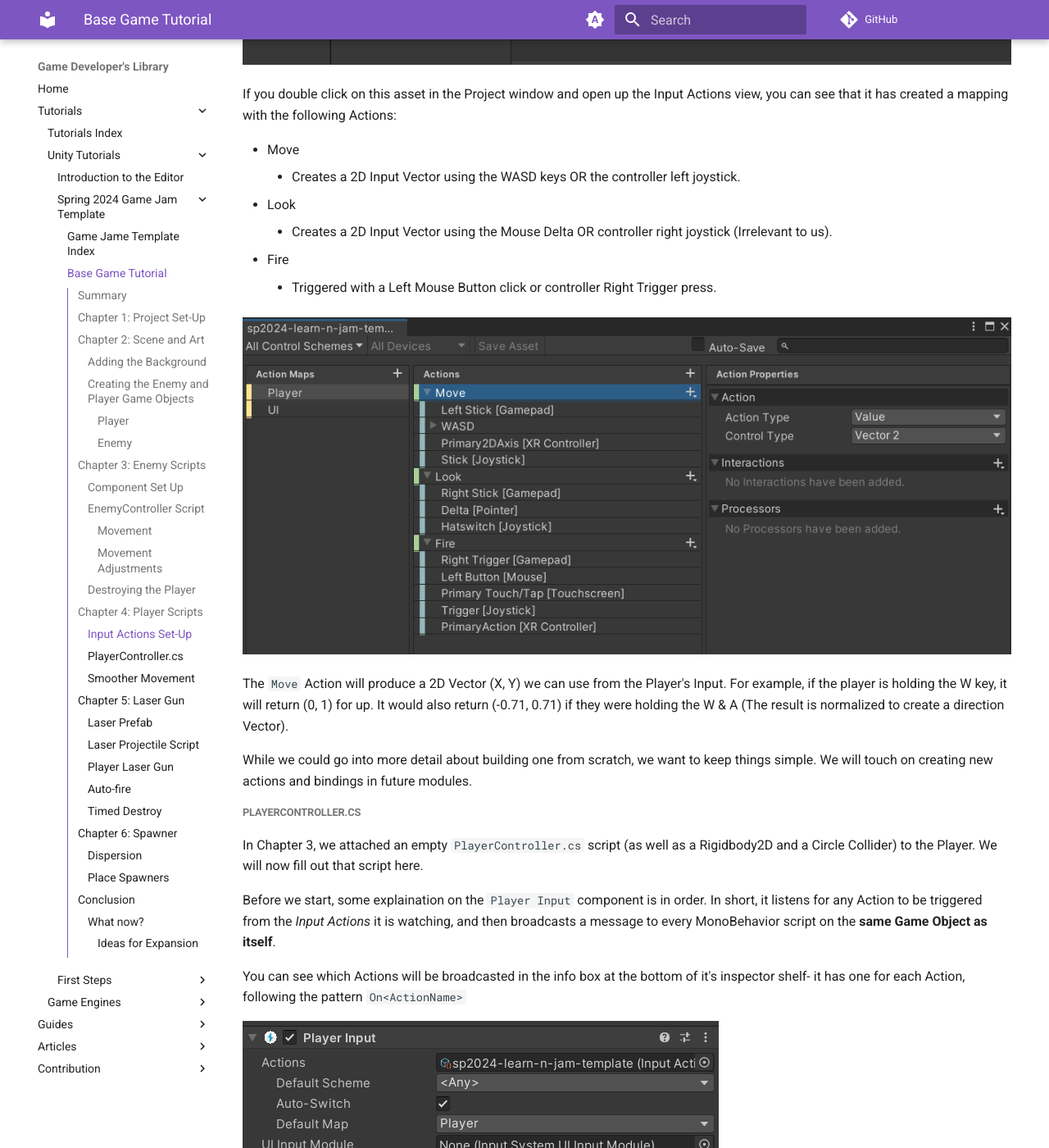
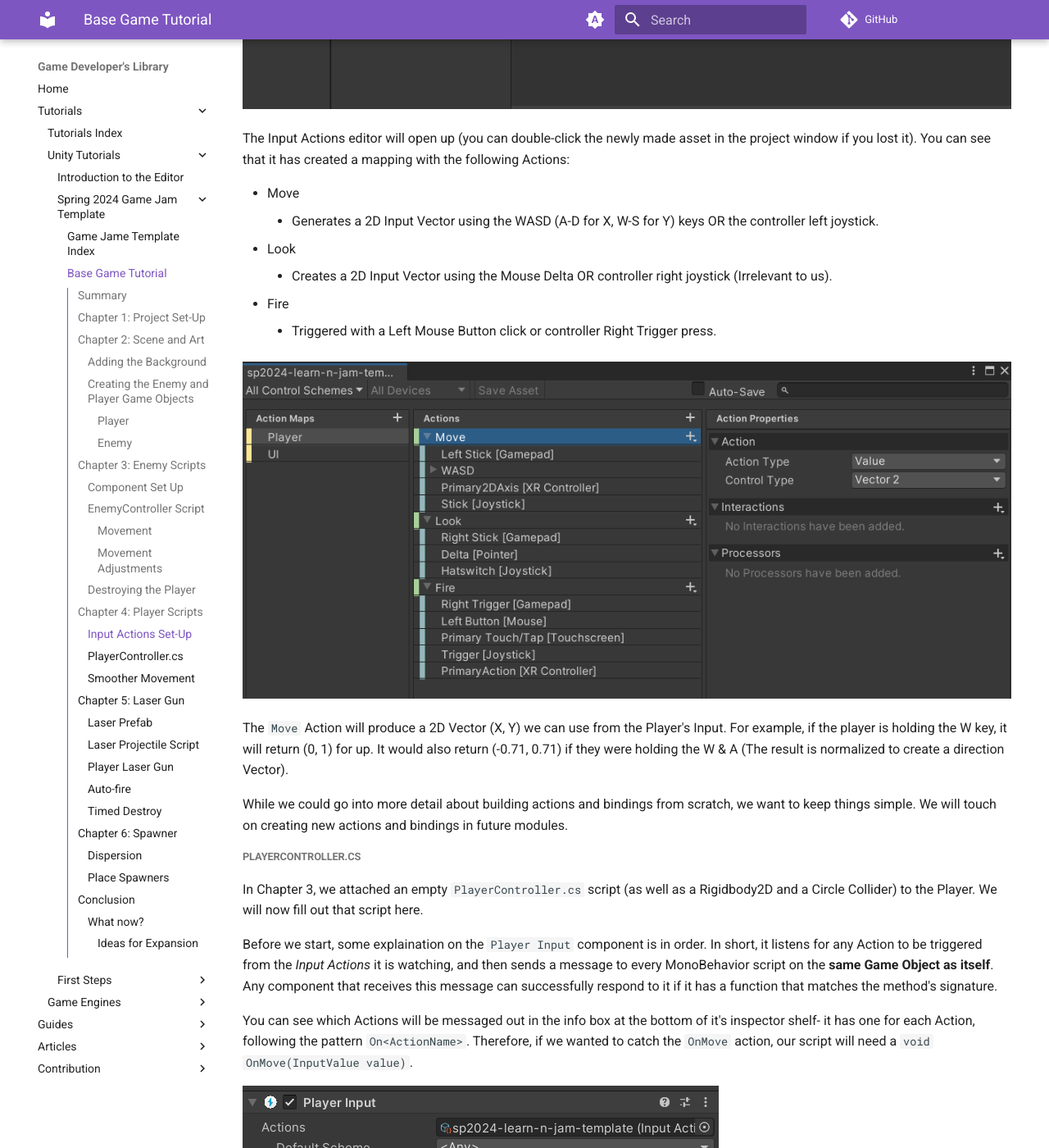
Before and after one commit to niu-gdo/game-developers-library, an MkDocs documentation site: the page built from docs/tutorials/unity-tutorials/sp24-jam-template/sp24-jam-template-base.md, in a window 1280 px wide and 1400 px high, scrolled down 14327 px. Shown: the whole window at 82% size. Built offline with MkDocs 1.6.1 and Material for MkDocs 9.7.7, drawn with Linux system fonts in a browser that asks for light colours; comment, search, counter and statistics services are not loaded; some of the changed text lies outside the part shown.

Commit message:
touch up routing pages leading to base template

````diff
--- a/docs/tutorials/unity-tutorials/sp24-jam-template/sp24-jam-template-base.md
+++ b/docs/tutorials/unity-tutorials/sp24-jam-template/sp24-jam-template-base.md
@@ -175,7 +175,7 @@
 ```
 
 ???+ abstract
-    Every script which derives from the `MonoBehavior` class will have a series of Events called on it at various times by Unity's script runner or other activites in your game. `void Start()` is one such Event- and the code within it starts once the Game Object the script is attached to enters the scene for the first time. This makes it a good place for initialization.
+    Every script which derives from the `MonoBehavior` class will have a series of Events called on it at various times by Unity's script runner or other activites in your game. `void Start()` is one such Event- and the code within it starts once the Game Object the script is attached to enters the scene for the first time (which will be when the game starts for any object already in the scene). This makes it a good place for initialization.
 
     To get our *Enemy* to move, we need to set the velocity on its *Rigidbody2D* component we attached through code- it'll fly in whatever direction we specify.
 
@@ -212,9 +212,11 @@
 ```
 
 ???+ abstract
-    Adding the new class member `_movementSpeed` and putting the `SerializeField` tag before it allows this value to be set in the *Inspector* window- so we can adjust it in the editor (even while the game is playing)!
+    Adding the new class member `_movementSpeed` and putting the `SerializeField` attribute before it allows this value to be set in the *Inspector* window- so we can adjust it in the editor (even while the game is playing)!
 
     We then use that `_movementSpeed` in place of the hard-coded `5f` speed.
+
+    Note that the `Tooltip('...')` attribute helps tell us what the proceding class member is used for- both here and  when we hover over that property in the Inspector.
 
 If you go back to the editor and look at the *Inspector* for *Enemy*, you will see a new `Movement Speed` field which you can type custom values into. As mentioned in the Abstract, you can even adjust this value while in play mode!
 
@@ -280,7 +282,7 @@
 3. If so, destroy both of us.
 
 Let's implement that with the following code on `EnemyController`:
-```cs title="EnemyController.cs" linenums="1" hl_lines="20-23"
+```cs title="EnemyController.cs" linenums="1" hl_lines="20-24"
 using System.Collections;
 using System.Collections.Generic;
 using UnityEngine;
@@ -358,10 +361,10 @@
 
 ![](./base-res/chpt4-creating-player-inputs-asset.gif)
 
-If you double click on this asset in the Project window and open up the Input Actions view, you can see that it has created a mapping with the following Actions:
+The Input Actions editor will open up (you can double-click the newly made asset in the project window if you lost it). You can see that it has created a mapping with the following Actions:
 
 * Move
-    * Creates a 2D Input Vector using the WASD keys OR the controller left joystick.
+    * Generates a 2D Input Vector using the WASD (A-D for X, W-S for Y) keys OR the controller left joystick.
 * Look
     * Creates a 2D Input Vector using the Mouse Delta OR controller right joystick (Irrelevant to us).
 * Fire
@@ -371,15 +374,15 @@
 
 The `Move` Action will produce a 2D Vector (X, Y) we can use from the Player's Input. For example, if the player is holding the W key, it will return (0, 1) for up. It would also return (-0.71, 0.71) if they were holding the W & A (The result is normalized to create a direction Vector).
 
-While we could go into more detail about building one from scratch, we want to keep things simple. We will touch on creating new actions and bindings in future modules.
+While we could go into more detail about building actions and bindings from scratch, we want to keep things simple. We will touch on creating new actions and bindings in future modules.
 
 ##### PlayerController.cs
 
 In Chapter 3, we attached an empty `PlayerController.cs` script (as well as a Rigidbody2D and a Circle Collider) to the Player. We will now fill out that script here.
 
-Before we start, some explaination on the `Player Input` component is in order. In short, it listens for any Action to be triggered from the *Input Actions* it is watching, and then broadcasts a message to every MonoBehavior script on the **same Game Object as itself**.
+Before we start, some explaination on the `Player Input` component is in order. In short, it listens for any Action to be triggered from the *Input Actions* it is watching, and then sends a message to every MonoBehavior script on the **same Game Object as itself**. Any component that receives this message can successfully respond to it if it has a function that matches the method's signature.
 
-You can see which Actions will be broadcasted in the info box at the bottom of it's inspector shelf- it has one for each Action, following the pattern `On<ActionName>`
+You can see which Actions will be messaged out in the info box at the bottom of it's inspector shelf- it has one for each Action, following the pattern `On<ActionName>`. Therefore, if we wanted to catch the `OnMove` action, our script will need a `void OnMove(InputValue value)`.
 
 ![](./base-res/chpt4-player-input-messages.png)
 
@@ -487,7 +490,7 @@
 ```
 
 ???+ abstract
-    The `Quaternion.LookRotation()` let's us get a rotation from a direction, so we change the Player's direction to the input direction.
+    The `Quaternion.LookRotation()` method gets a rotation from a direction, so we change the Player's direction to the input direction.
 
     Note that the first parameter to `LookRotation` is the axis that the rotation occurs on. For 2D games, this will always be `Vector3.forward`, which aligns with the *'Topdown'* Z-axis, or the direction our camera is viewing the game plane on.
 
@@ -527,10 +530,10 @@
         // Gradually changes a vector towards a desired target over time.
         // Used to smooth player movement to avoid abrupt, jittery movement.
         _currentMovement = Vector2.SmoothDamp(
-            _currentMovement,
-            _movementInput,
-            ref _movementSmoothingVelocity,
-            _movementSmoothingTime
+            _currentMovement,                   // Our current velocity
+            _movementInput,                     // The player's input, we want to *reach* this
+            ref _movementSmoothingVelocity,     // our current *acceleration*
+            _movementSmoothingTime              // smoothing duration, lower is faster.
         );
         _rigidbody.velocity = _currentMovement * _movementSpeed; // Set the linear velocity of the player in units per second.
 
@@ -759,6 +762,8 @@
 
 Change the `Trigger Behavior` to `Press and Release`, then click *Save Asset* at the top. This will make this Action trigger on both button down and up inputs.
 
+![](./base-res/chpt5-press-and-release-fire-config.gif)
+
 Run your game and hold down one of the Fire inputs- you now have an auto-firing laser gun!
 
 ![](./base-res/chpt5-auto-fire-complete.gif)
````
Also changed, not shown: other parts of docs/tutorials/unity-tutorials/sp24-jam-template/sp24-jam-template-base.md (+5 -4 lines), docs/tutorials/unity-tutorials/sp24-jam-template/sp24-jam-template-index.md (+7 -10 lines), docs/tutorials/unity-tutorials/sp24-jam-template/base-res/chpt5-press-and-release-fire-config.gif (added).
